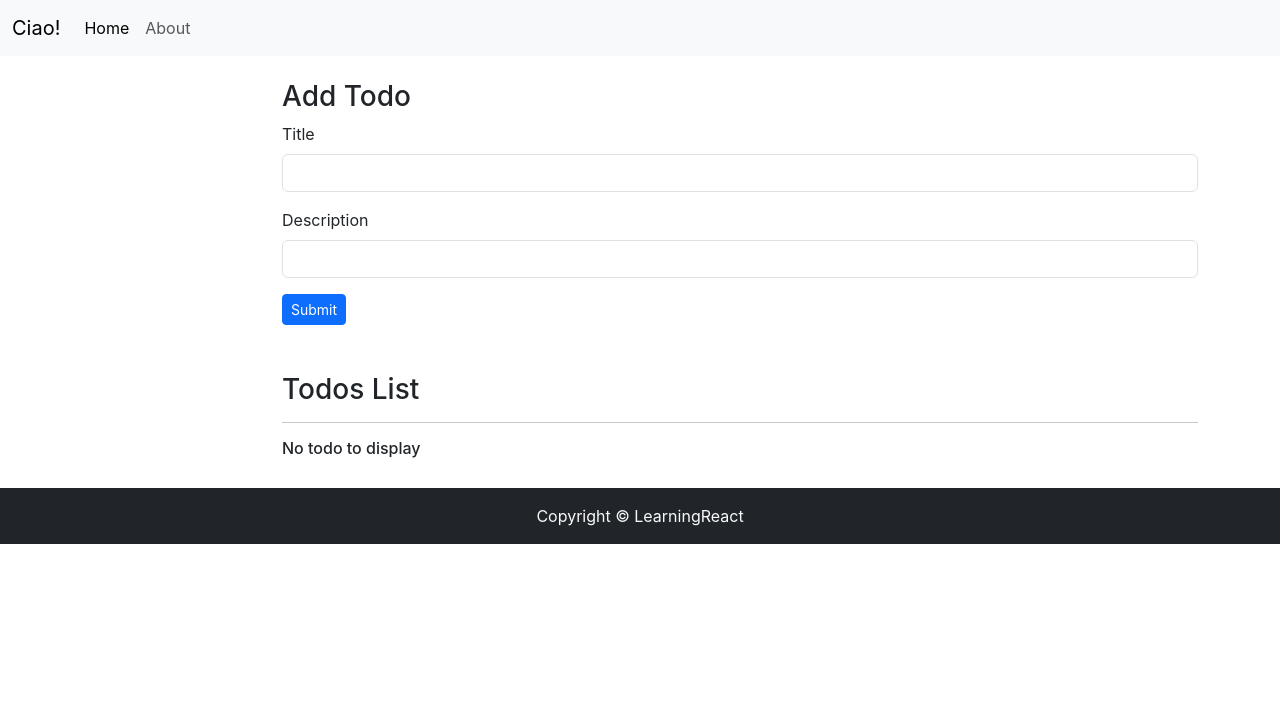
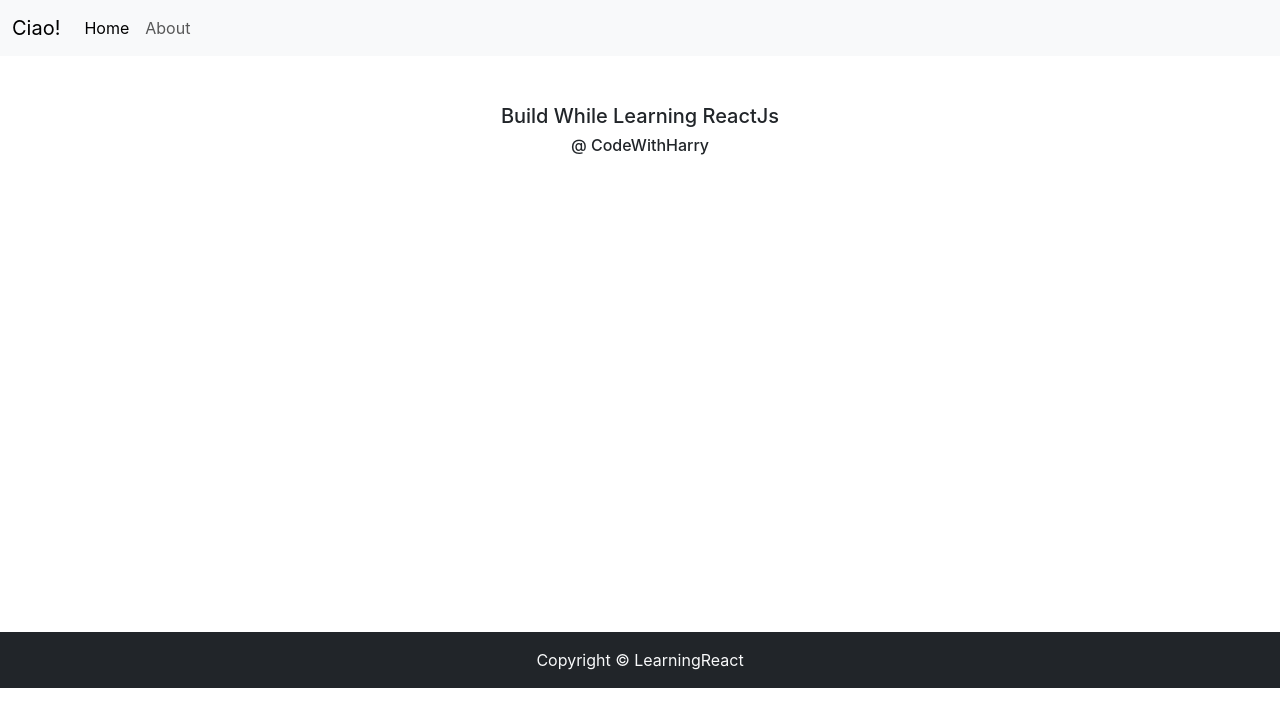
Before and after one commit to pinnacle20/LearningReact, a React (Create React App) app: page /Home in a window 1280 px wide. Shown: the top 726 px of the page. Built offline with nearby package versions, Linux system fonts and the light colour scheme.

Commit message:
routes added

```diff
--- a/package.json
+++ b/package.json
@@ -8,6 +8,7 @@
     "@testing-library/user-event": "^13.5.0",
     "react": "^18.2.0",
     "react-dom": "^18.2.0",
+    "react-router-dom": "^6.16.0",
     "react-scripts": "5.0.1",
     "web-vitals": "^2.1.4"
   },
--- a/src/App.js
+++ b/src/App.js
@@ -4,7 +4,13 @@
 import Todos from './Mycomponent/Todos';
 import Footer from './Mycomponent/Footer';
 import AddTodo from './Mycomponent/AddTodo';
+import About from './Mycomponent/About';
 import { useEffect, useState } from 'react';
+import {
+  BrowserRouter as Router,
+  Routes,
+  Route,
+} from "react-router-dom";
 
 function App() {
   let initTodo
@@ -46,10 +52,23 @@
 
   return (
     <>
-      <Header title="Ciao!" />
-      <AddTodo addTodo={addTodo} />
-      <Todos todos={todos} onDelete={onDelete} />
-      <Footer />
+      <Router>
+        <Header title="Ciao!" />
+
+        <Routes>
+          <Route exact path='/' element={
+            <>
+              <AddTodo addTodo={addTodo} />
+              <Todos todos={todos} onDelete={onDelete} />
+            </>
+          } />
+          <Route exact path="/About" element={<About />} />
+          <Route exact path="/Home" element={<About />} />
+
+        </Routes>
+
+        <Footer />
+      </Router>
     </>
   );
 }
--- /dev/null
+++ b/src/Mycomponent/About.js
@@ -0,0 +1,10 @@
+import React from 'react'
+
+export default function About() {
+  return (
+    <div className="container text-center my-5 " style={{minHeight:"60vh"}}>
+        <h5> Build While Learning ReactJs</h5>
+        <h6> @ CodeWithHarry</h6>
+    </div>
+  )
+}
--- a/src/Mycomponent/AddTodo.js
+++ b/src/Mycomponent/AddTodo.js
@@ -8,7 +8,11 @@
         if (!title || !desc) {
             alert("Title or Desc cannot be blank ");
         }
-        props.addTodo(title, desc);
+        else {
+            props.addTodo(title, desc);
+            setTitle("");
+            setDesc("");
+        }
     }
 
     return (
--- a/src/Mycomponent/Header.js
+++ b/src/Mycomponent/Header.js
@@ -1,20 +1,21 @@
-import React from 'react'
+import React from 'react';
+import { Link } from 'react-router-dom';
 
 export default function Header(props) {
     return (
         <nav className="navbar navbar-expand-lg bg-body-tertiary">
             <div className="container-fluid">
-                <a className="navbar-brand" href="#">{props.title}</a>
+                <Link className="navbar-brand" to="/">{props.title}</Link>
                 <button className="navbar-toggler" type="button" data-bs-toggle="collapse" data-bs-target="#navbarSupportedContent" aria-controls="navbarSupportedContent" aria-expanded="false" aria-label="Toggle navigation">
                     <span className="navbar-toggler-icon"></span>
                 </button>
                 <div className="collapse navbar-collapse" id="navbarSupportedContent">
                     <ul className="navbar-nav me-auto mb-2 mb-lg-0">
                         <li className="nav-item">
-                            <a className="nav-link active" aria-current="page" href="#">Home</a>
+                            <Link className="nav-link active" aria-current="page" to="/">Home</Link>
                         </li>
                         <li className="nav-item">
-                            <a className="nav-link" href="#">About</a>
+                            <Link className="nav-link" to="/About   ">About</Link>
                         </li>
                     </ul>
                     {/* <form className="d-flex" role="search">
```
Also changed, not shown: 1 other file (tests, documents, lock files or other folders).
